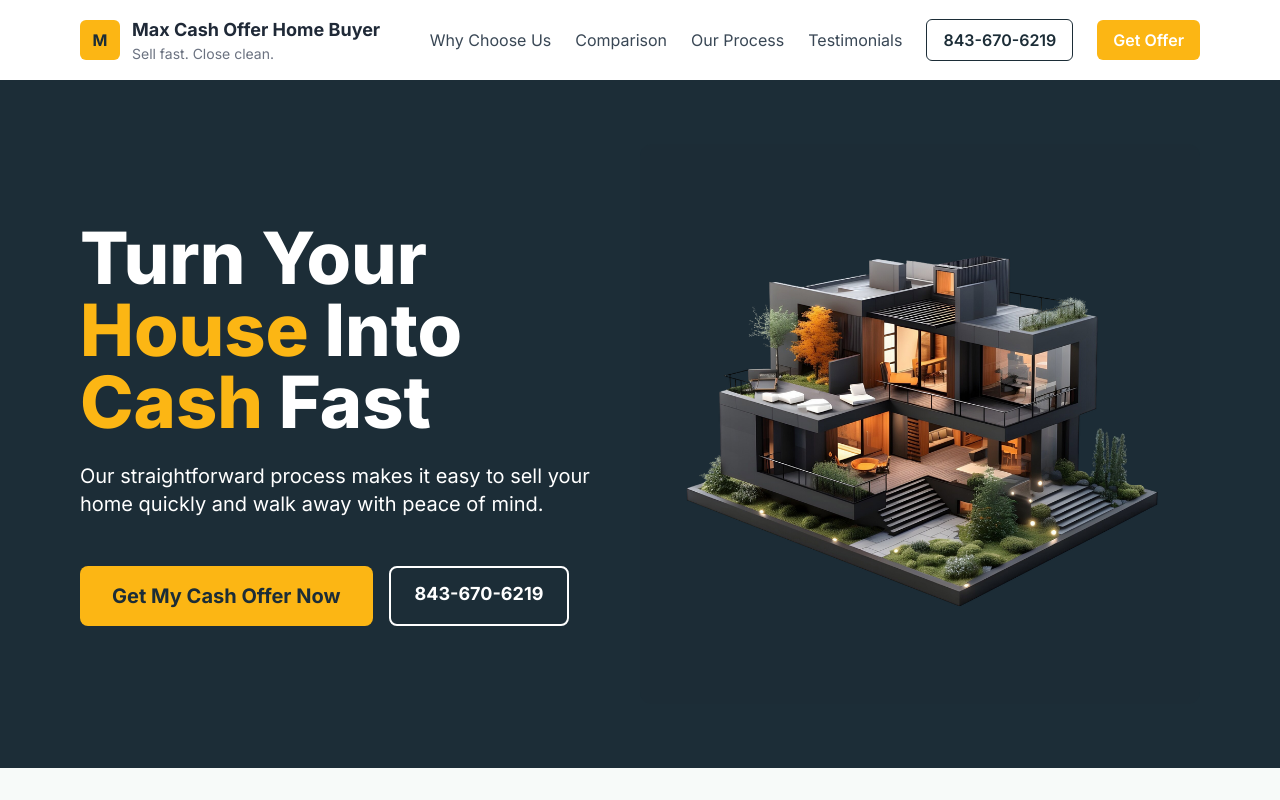
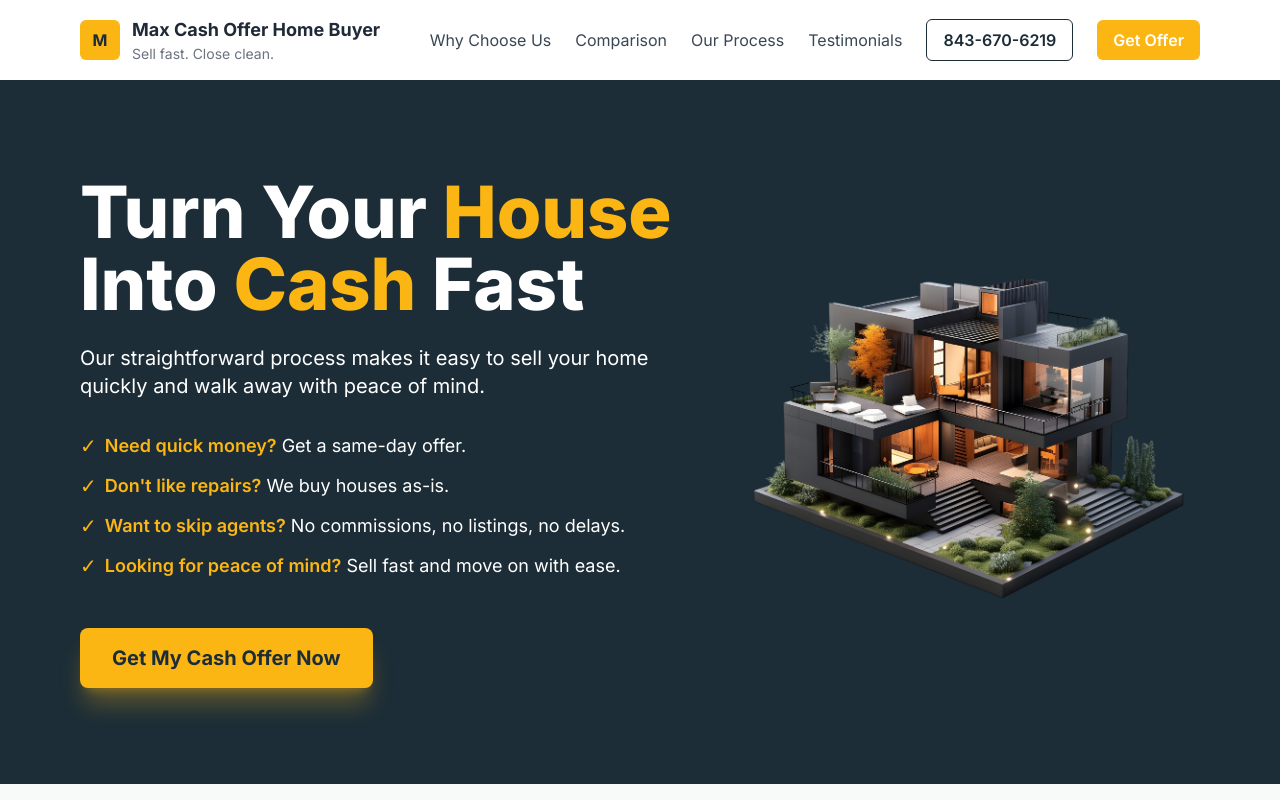
Before and after one commit to hpintojr/gettopdollar-homebuyer, a Next.js app: page / in a window 1280 px wide. Shown: the top 800 px of the page. Built offline with nearby package versions, Linux system fonts and the light colour scheme.

Commit message:
Update Hero.tsx

```diff
--- a/components/Hero.tsx
+++ b/components/Hero.tsx
@@ -1,9 +1,10 @@
 export default function Hero() {
   return (
     <section className="bg-brandDark">
-      <div className="max-w-6xl mx-auto px-4 py-16 md:flex md:items-center md:gap-12">
-        <div className="md:flex-1">
-          {/* Headline - "Turn Your House Into Cash Fast" with 'House' & 'Cash' in color */}
+      {/* Increased padding-y (py-24) to add space above and below the content, matching the target. */}
+      <div className="max-w-6xl mx-auto px-4 py-24 md:flex md:items-center md:gap-12">
+        <div className="md:flex-1 md:w-7/12"> {/* Give text column about 58% width */}
+          {/* Headline - "Turn Your House Into Cash Fast" */}
           <h1 className="text-4xl md:text-5xl lg:text-7xl font-extrabold text-white leading-tight">
             Turn Your <span className="text-brandPrimary">House</span> Into <span className="text-brandPrimary">Cash</span> Fast
           </h1>
@@ -11,21 +12,49 @@ export default function Hero() {
           <p className="mt-6 text-white max-w-xl text-xl">
             Our straightforward process makes it easy to sell your home quickly and walk away with peace of mind.
           </p>
-          {/* CTA Buttons - "Get My Cash Offer Now" & "843-670-6219" */}
-          <div className="mt-12 flex gap-4">
-            <a href="#form" className="inline-block px-8 py-4 rounded-lg bg-brandPrimary text-brandDark font-bold text-xl transition-all hover:bg-brandPrimaryDark hover:text-white">
+
+          {/* New Callout Section (Need quick money? Don't like repairs?) */}
+          <ul className="mt-8 space-y-3 text-white text-lg">
+            <li className="flex items-start">
+              <span className="text-brandPrimary mr-2 text-xl">✓</span>
+              <div>
+                <span className="font-semibold text-brandPrimary">Need quick money?</span> Get a same-day offer.
+              </div>
+            </li>
+            <li className="flex items-start">
+              <span className="text-brandPrimary mr-2 text-xl">✓</span>
+              <div>
+                <span className="font-semibold text-brandPrimary">Don't like repairs?</span> We buy houses as-is.
+              </div>
+            </li>
+            <li className="flex items-start">
+              <span className="text-brandPrimary mr-2 text-xl">✓</span>
+              <div>
+                <span className="font-semibold text-brandPrimary">Want to skip agents?</span> No commissions, no listings, no delays.
+              </div>
+            </li>
+            <li className="flex items-start">
+              <span className="text-brandPrimary mr-2 text-xl">✓</span>
+              <div>
+                <span className="font-semibold text-brandPrimary">Looking for peace of mind?</span> Sell fast and move on with ease.
+              </div>
+            </li>
+          </ul>
+
+          {/* CTA Buttons - "Get My Cash Offer Now" */}
+          <div className="mt-12">
+            {/* CTA button to match the orange background and shadow of the old site's CTA */}
+            <a href="#form" className="inline-block px-8 py-4 rounded-lg bg-brandPrimary text-brandDark font-bold text-xl transition-all hover:bg-brandPrimaryDark hover:text-white shadow-xl shadow-brandPrimary/30">
               Get My Cash Offer Now
-            </a>
-            <a href="tel:+18436706219" className="inline-block px-6 py-3 rounded-lg border-2 border-white text-white font-bold text-lg hover:bg-white/10 hidden md:inline-block">
-              843-670-6219
             </a>
           </div>
         </div>
-        {/* Placeholder for 3D House Image */}
-        <div className="md:w-1/2 mt-8 md:mt-0">
-          <div className="bg-brandDark/50 rounded-xl p-6">
-            {/* Replace /house-sample.png with an image placeholder that fits the old site's aesthetic */}
-            <img src="/view-3d-house-model.png" alt="3D House Model" className="w-full rounded-md" />
+
+        {/* Image Column - set to be larger and push the text. */}
+        <div className="md:w-5/12 mt-8 md:mt-0"> {/* Give image column about 42% width */}
+          <div className="bg-transparent rounded-xl p-0">
+            {/* The image is the key. Ensure it fills its container and its styling is minimalist. */}
+            <img src="/view-3d-house-model.png" alt="3D House Model" className="w-full h-auto" />
           </div>
         </div>
       </div>
```
